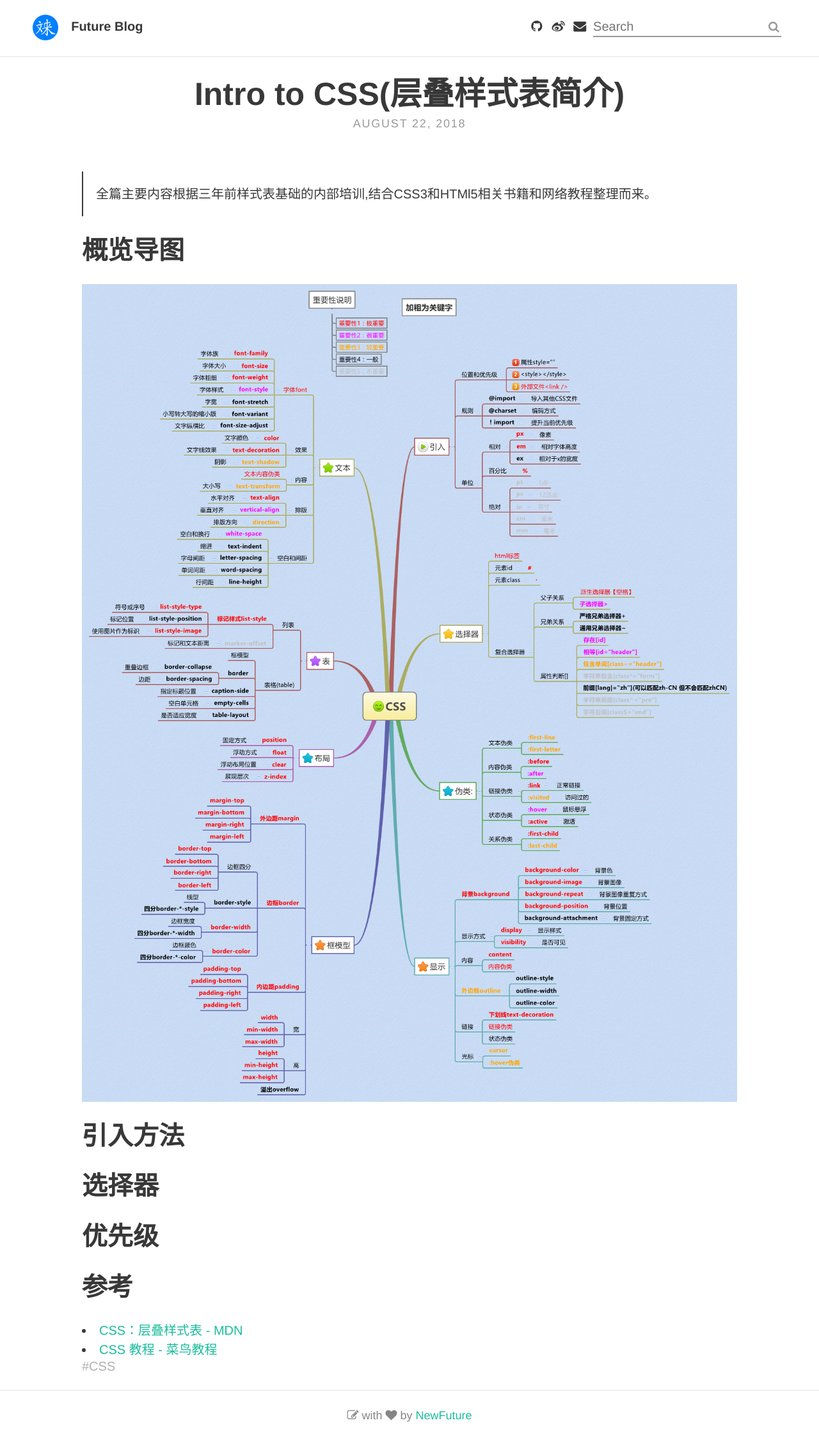
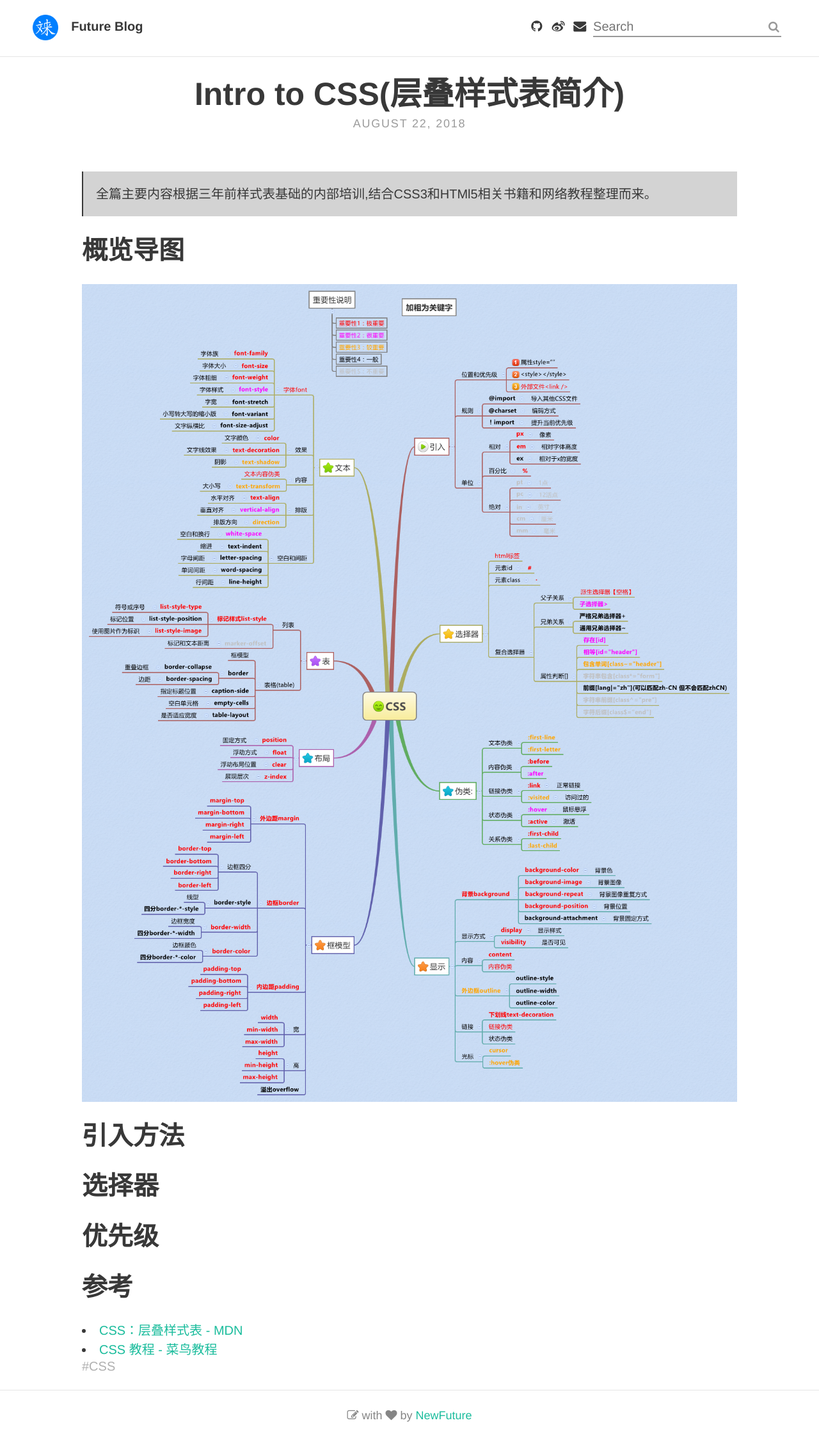
Before and after one commit to NewFuture/blog, a Jekyll site: the page built from _posts/2018-08-22-css-intro.md, in a window 1280 px wide. Shown: the whole page at 64% size. Built offline with Jekyll 4.4.1, drawn with Linux system fonts in a browser that asks for light colours.

Commit message:
Update _global.scss

```diff
--- a/_sass/base/_global.scss
+++ b/_sass/base/_global.scss
@@ -50,6 +50,7 @@ h4 {
 blockquote {
     border-left: 2px solid;
     padding: 1em 1em;
+    background: lightgrey;
 }
 blockquote p:last-child,
 footer p:last-child {
```
